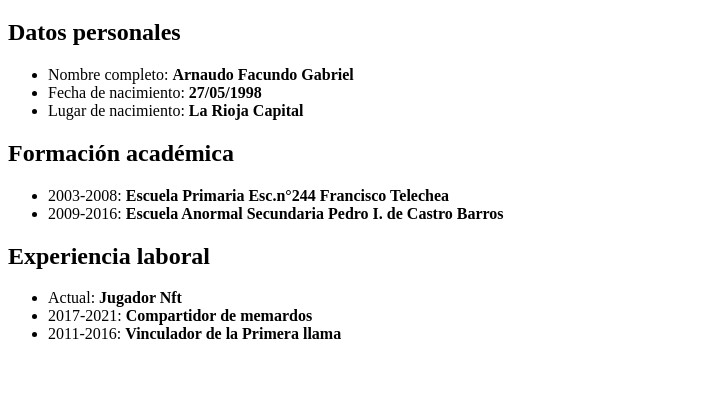
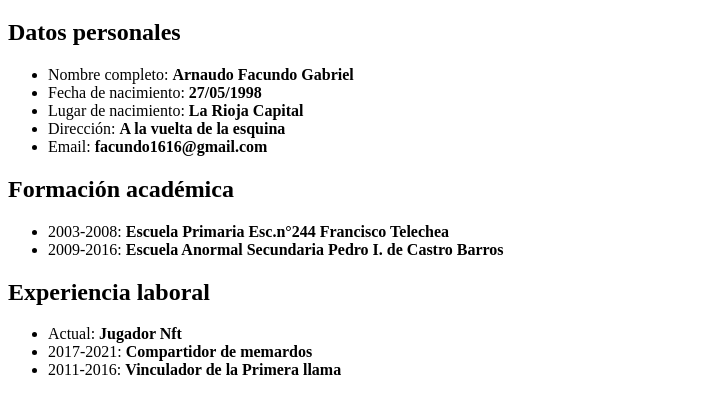
Before and after one commit to Arnaudo0/Arnaudo0.github.io, a plain HTML site: page index.html in a window 1280 px wide. Shown: the part 61-474 px from the top of the page, without its empty margins (0-714 px from the left). Drawn offline with Linux system fonts and the light colour scheme.

Commit message:
direccion

```diff
--- a/index.html
+++ b/index.html
@@ -12,6 +12,8 @@
 <li>Nombre completo:  <strong>Arnaudo Facundo Gabriel</strong></li>
 <li>Fecha de nacimiento: <strong>27/05/1998</strong></li>
 <li>Lugar de nacimiento:  <strong>La Rioja Capital</strong></li>
+<li>Dirección:  <strong>A la vuelta de la esquina</strong></li>
+<li>Email: <strong>facundo1616@gmail.com</strong></li>
 </ul>
 
 <h2>Formación académica</h2>
```
